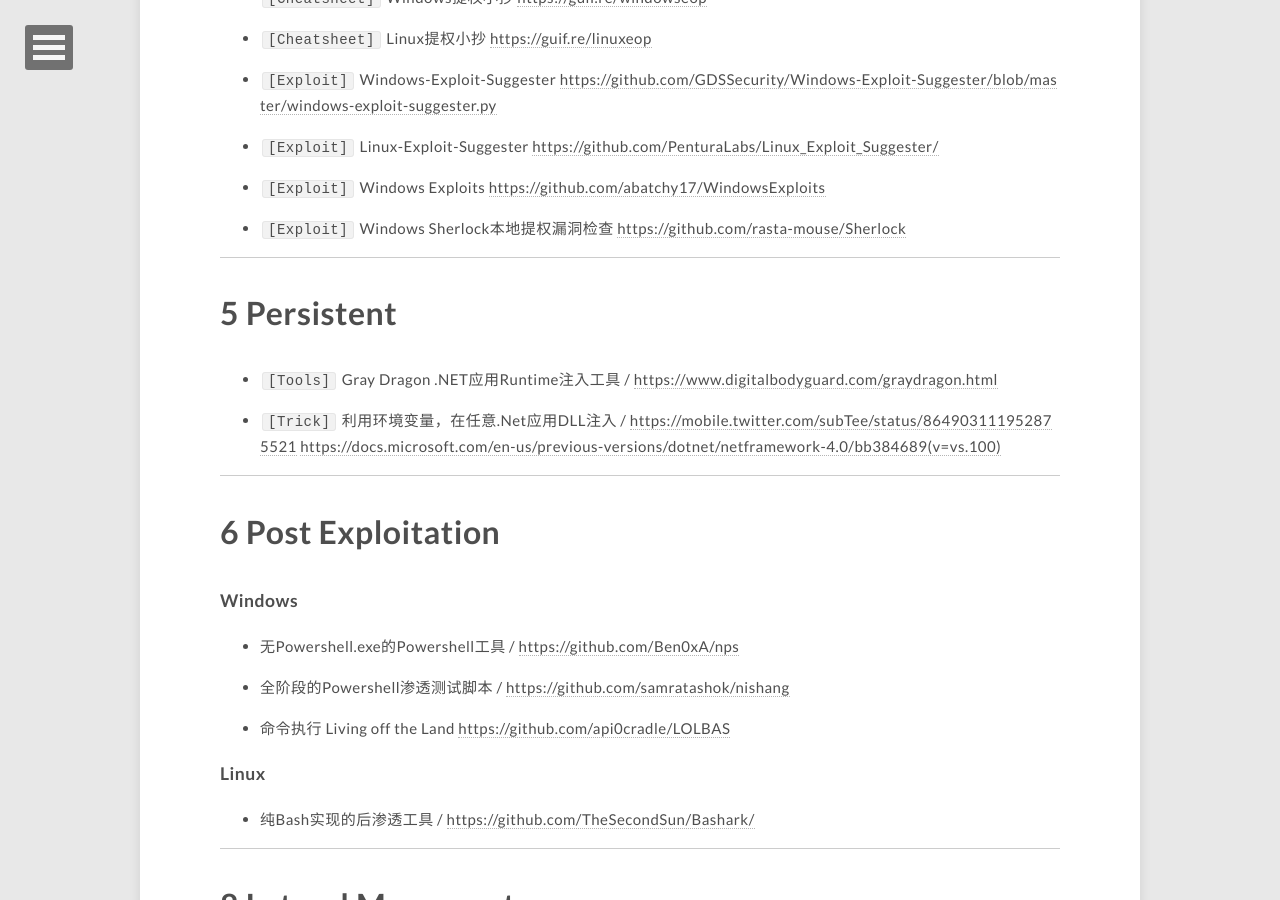
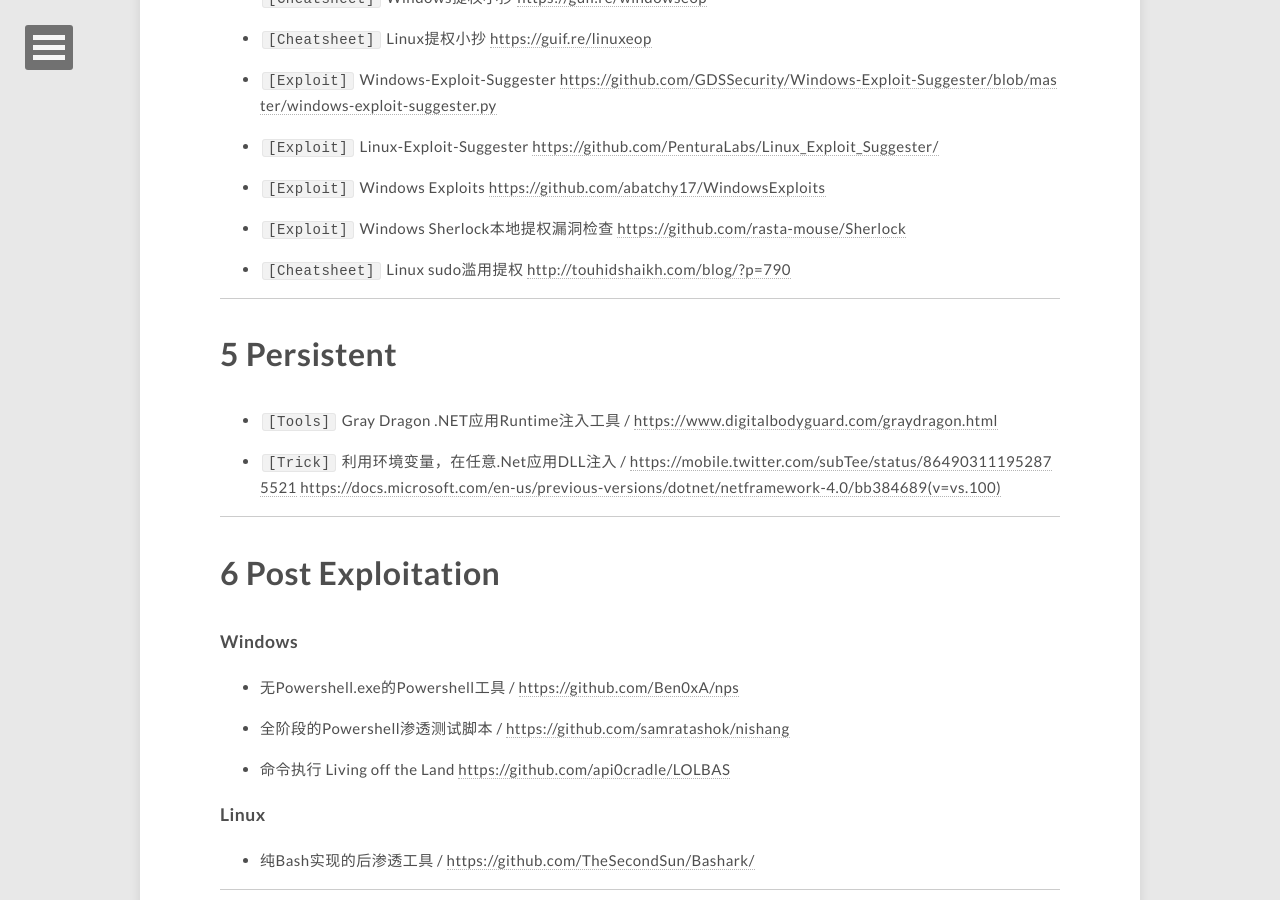
Before and after one commit to kxcode/kxcode.github.io, a Jekyll site: the page built from pentest-tools/index.md, in a window 1280 px wide and 900 px high, scrolled down 1509 px. Built offline with Jekyll 4.4.1, drawn with Linux system fonts in a browser that asks for light colours; nearby versions of some CDN libraries; comment, search, counter and statistics services are not loaded.

Commit message:
添加sudo提权小抄

```diff
--- a/pentest-tools/index.md
+++ b/pentest-tools/index.md
@@ -57,6 +57,8 @@ share: true
 - `[Exploit]` Windows Exploits  <https://github.com/abatchy17/WindowsExploits>
 
 - `[Exploit]` Windows Sherlock本地提权漏洞检查  <https://github.com/rasta-mouse/Sherlock>
+
+- `[Cheatsheet]` Linux sudo滥用提权 <http://touhidshaikh.com/blog/?p=790>
 
 ----
 
```
